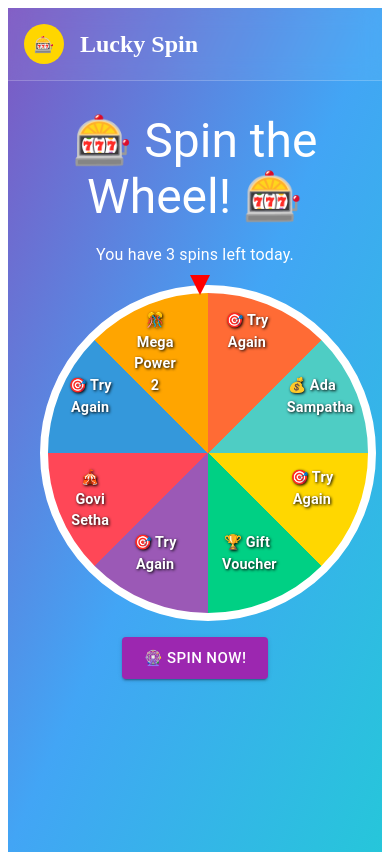
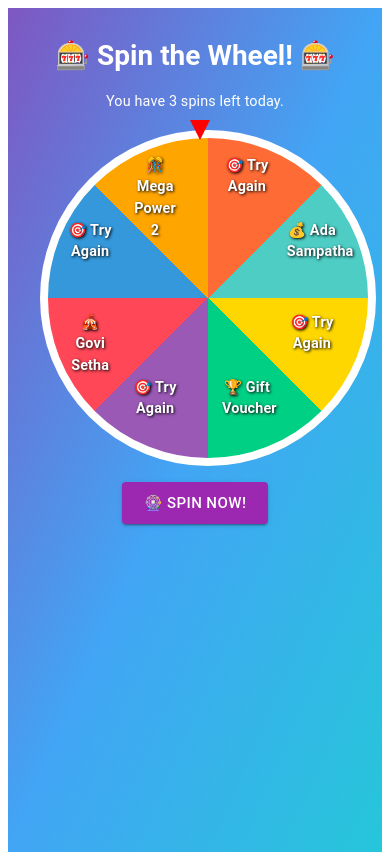
Before and after one commit to DigitalDevlop/spring-wheel, a React (Create React App) app: page / in a window 390 px wide. Built offline with nearby package versions, Linux system fonts and the light colour scheme.

Commit message:
added mobile responsive

```diff
--- a/src/componets/spin0wheel.js
+++ b/src/componets/spin0wheel.js
@@ -130,13 +130,42 @@ export default function SpinWheel() {
     <Box sx={{ textAlign: "center", p: 4 }}>
       {showConfetti && <Confetti numberOfPieces={400} recycle={false} />}
 
-      <Typography variant="h3" sx={{ mb: 2, color: "white" }}>
-        🎰 Spin the Wheel! 🎰
-      </Typography>
+      <Typography
+  variant="h3"
+  sx={{
+    mb: 2,
+    color: "white",
+    fontWeight: "bold",
+    textAlign: "center",
 
-      <Typography variant="subtitle1" sx={{ color: "white", mb: 2 }}>
-        You have {spinsLeft} spin{spinsLeft !== 1 && "s"} left today.
-      </Typography>
+    // ✅ Responsive font sizes
+    fontSize: {
+      xs: "1.75rem", // Mobile
+      sm: "2.2rem",  // Tablets
+      md: "3rem",    // Desktop
+    }
+  }}
+>
+  🎰 Spin the Wheel! 🎰
+</Typography>
+
+<Typography
+  variant="subtitle1"
+  sx={{
+    color: "white",
+    mb: 2,
+    textAlign: "center",
+
+    // ✅ Responsive subtitle
+    fontSize: {
+      xs: "0.9rem",
+      sm: "1rem",
+      md: "1.2rem",
+    }
+  }}
+>
+  You have {spinsLeft} spin{spinsLeft !== 1 && "s"} left today.
+</Typography>
 
     {/* Wheel */}
 <Box sx={{ position: "relative", mx: "auto", width: 320, height: 320 }}>
--- a/src/pages/spin-wheel.js
+++ b/src/pages/spin-wheel.js
@@ -65,7 +65,7 @@ export default function SpinWheelPage() {
       }}
     >
       {/* Header */}
-      <Box sx={{ position: "relative", zIndex: 50, bgcolor: "rgba(255,255,255,0.05)", backdropFilter: "blur(10px)", borderBottom: "1px solid rgba(255,255,255,0.2)" }}>
+      {/* <Box sx={{ position: "relative", zIndex: 50, bgcolor: "rgba(255,255,255,0.05)", backdropFilter: "blur(10px)", borderBottom: "1px solid rgba(255,255,255,0.2)" }}>
         <Container sx={{ py: 2 }}>
           <Grid container alignItems="center" justifyContent="space-between">
             <Grid item display="flex" alignItems="center" gap={2}>
@@ -86,7 +86,7 @@ export default function SpinWheelPage() {
                 Lucky Spin
               </Typography>
             </Grid>
-            {/* <Grid item display="flex" gap={2}>
+            <Grid item display="flex" gap={2}>
               <Button onClick={handleNewGame} variant="outlined" color="inherit">
                 🎮 New Game
               </Button>
@@ -95,10 +95,10 @@ export default function SpinWheelPage() {
                   ⚙️ Admin
                 </Button>
               </Link>
-            </Grid> */}
+            </Grid>
           </Grid>
         </Container>
-      </Box>
+      </Box> */}
 
       {/* Main Content */}
       {!showWheel ? (
```
